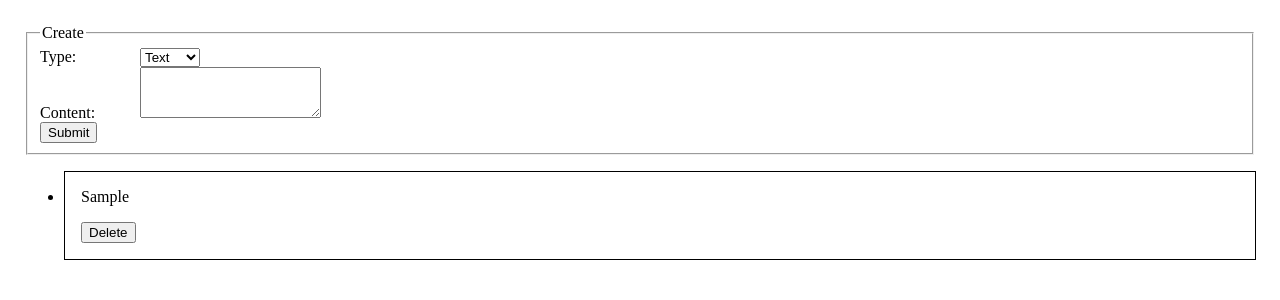
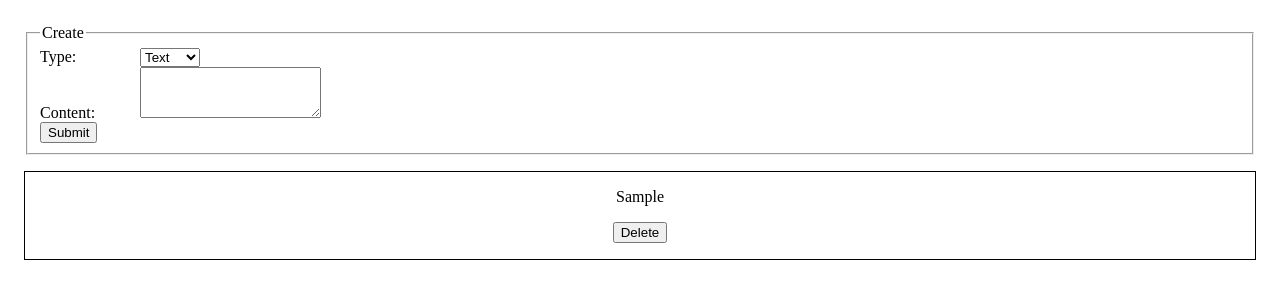
Before and after one commit to ariicodes/React_state_management-_Assessment-Ariela_Israel-Solution, a React (Create React App) app: page / in a window 1280 px wide. Both pictures are taken after typing "Sample" into the empty fields and a click on the button "Submit". Shown: the top 300 px of the page. Built offline with nearby package versions, Linux system fonts and the light colour scheme.

Commit message:
basic inline styling added

```diff
--- a/src/Post.js
+++ b/src/Post.js
@@ -2,13 +2,17 @@ import React from 'react';
 
 function Post({ type, content, deleteBtnHandler }) {
 	return (
-		<div className='post'>
+		<div
+			className='post'
+			style={{ display: 'flex', flexDirection: 'column', alignItems: 'center' }}
+		>
 			{type === 'Text' ? (
 				<p>{content}</p>
 			) : (
 				<img
 					alt=''
 					src={content}
+					style={{ margin: '15px 0' }}
 				/>
 			)}
 			<button
--- a/src/PostList.js
+++ b/src/PostList.js
@@ -23,7 +23,7 @@ function PostList({ posts, onDelete }) {
 
 	return (
 		<div className='post-list'>
-			<ul>{list}</ul>
+			<ul style={{listStyle: 'none', padding: '0'}}>{list}</ul>
 		</div>
 	);
 }
```
